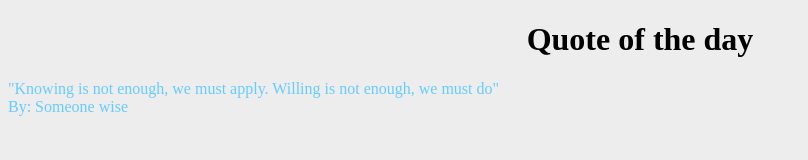
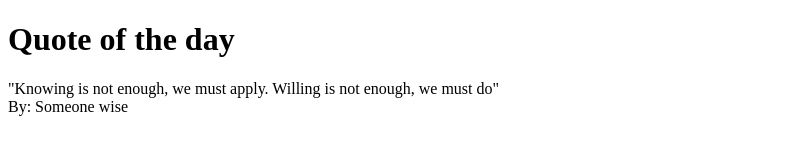
Before and after one commit to Ricky-Kynd/Ricky-Kynd.github.io, a plain HTML site: page index.html in a window 1280 px wide. Shown: the whole page, without its empty margins (0-808 px from the left). Drawn offline with Linux system fonts and the light colour scheme.

Commit message:
The life of Mr. Kynd

```diff
--- a/index.html
+++ b/index.html
@@ -3,11 +3,6 @@
 <head>
 <title>Ricky-Kynd</title>
 </head>
-<style>
-  body {background-color: #ededed;}
-  h1 {text-align: center; text-decoration: none; font-size: 2em; }
-  p {color: #66ccff;}
-</style>
 <body>
 
 <h1>Quote of the day</h1>
```
